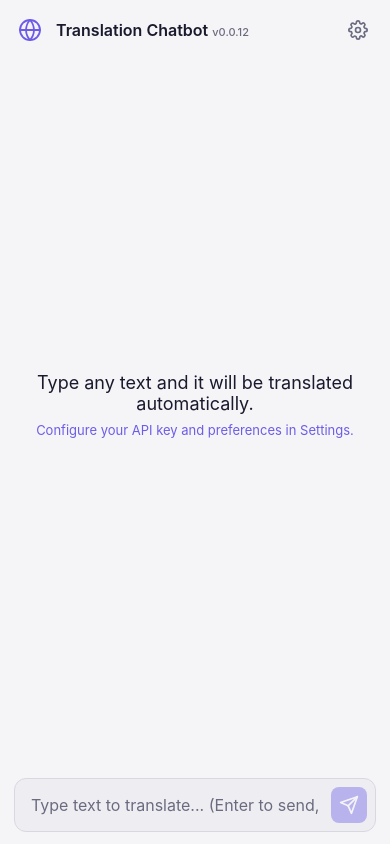
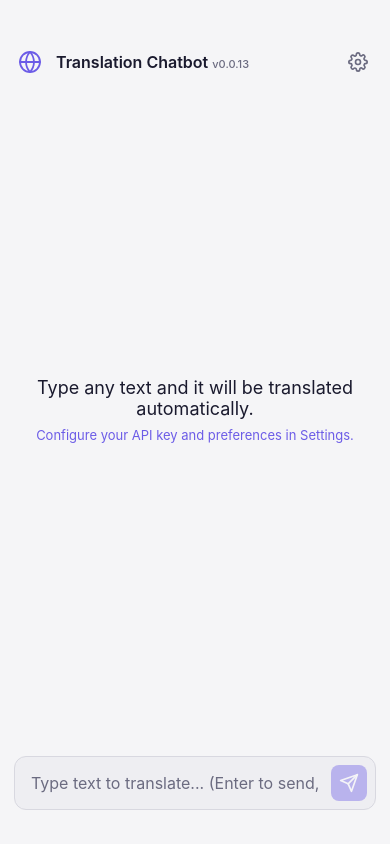
Before and after one commit to kenc90/translation-chatbot, a React (Vite) app: page / in a window 390 px wide. Built offline with nearby package versions, Linux system fonts and the light colour scheme.

Commit message:
update from ios

```diff
--- a/src/App.css
+++ b/src/App.css
@@ -13,7 +13,6 @@
   align-items: center;
   justify-content: space-between;
   padding: 14px 20px;
-  padding-top: calc(14px + var(--sat, 0px));
   flex-shrink: 0;
   position: sticky;
   top: 0;
@@ -290,7 +289,6 @@
 /* ─── Input Area ─── */
 .input-area {
   padding: 16px 20px;
-  padding-bottom: calc(16px + var(--sab, 0px));
   flex-shrink: 0;
   position: sticky;
   bottom: 0;
@@ -922,9 +920,9 @@ html::-webkit-scrollbar-thumb {
 /* ─── Responsive ─── */
 @media (max-width: 600px) {
   .app { max-width: 100%; }
-  .topbar { padding: 12px 14px; }
+  .topbar { padding: 12px 14px; padding-top: 44px; }
   .chat-area { padding: 14px; }
-  .input-area { padding: 12px 14px; }
+  .input-area { padding: 12px 14px; padding-bottom: 34px; }
   .bubble { max-width: 92%; }
   .modal { border-radius: 12px; }
   .modal-header { padding: 16px 18px 10px; }
--- a/src/App.jsx
+++ b/src/App.jsx
@@ -567,27 +567,6 @@ export default function App() {
     document.documentElement.style.setProperty('--primary-hover-background', color.gradient || color.hover)
   }, [settings.theme, settings.accentColor])
 
-  // Apply iOS safe-area insets as CSS variables (handles notch/home indicator)
-  useEffect(() => {
-    const applySafeArea = () => {
-      const root = document.documentElement
-      const top = getComputedStyle(root).getPropertyValue('--sat') || '0px'
-      const bottom = getComputedStyle(root).getPropertyValue('--sab') || '0px'
-      // Read from env() via a probe element
-      const probe = document.createElement('div')
-      probe.style.cssText = 'position:fixed;top:env(safe-area-inset-top);bottom:env(safe-area-inset-bottom);left:0;right:0;visibility:hidden;pointer-events:none;'
-      document.body.appendChild(probe)
-      const sat = getComputedStyle(probe).top
-      const sab = getComputedStyle(probe).bottom
-      probe.remove()
-      root.style.setProperty('--sat', sat)
-      root.style.setProperty('--sab', sab)
-    }
-    applySafeArea()
-    window.addEventListener('resize', applySafeArea)
-    return () => window.removeEventListener('resize', applySafeArea)
-  }, [])
-
   const recordRecentModel = (model) => {
     const updated = addRecentModel(model)
     setRecentModels(updated)
--- a/src/constants.js
+++ b/src/constants.js
@@ -6,7 +6,7 @@ Rules:
 - Preserve the original tone, meaning, and formatting
 - Return ONLY the translated text with no explanations, no notes, and no additional commentary`
 
-export const APP_VERSION = 'v0.0.12'
+export const APP_VERSION = 'v0.0.13'
 
 export const MODELS = [
   'openai/gpt-4o',
```
Also changed, not shown: 5 other files (tests, documents, lock files or other folders).
